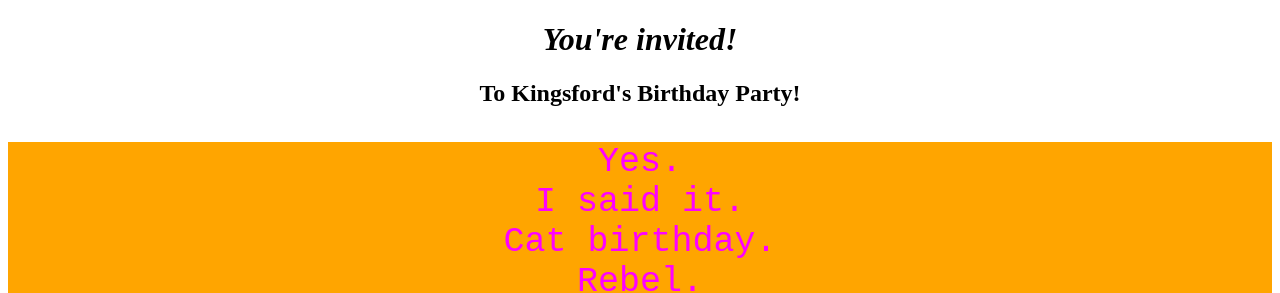
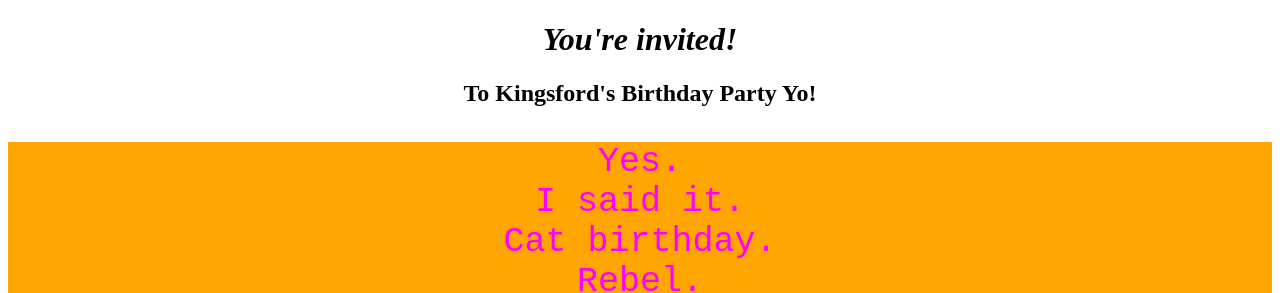
Before and after one commit to cassidykoedam/cassidykoedam.github.io, a plain HTML site: page index.html in a window 1280 px wide. Shown: the top 293 px of the page. Drawn offline with Linux system fonts and the light colour scheme.

Commit message:
index.html
Create index.html

```diff
--- a/index.html
+++ b/index.html
@@ -15,7 +15,7 @@
     <body>
 
         <h1 class="invite"> <em>You're invited!</em></h1>
-        <h2 class="kittybruh">To Kingsford's Birthday Party!</h2>
+        <h2 class="kittybruh">To Kingsford's Birthday Party Yo!</h2>
 
         <p class="sassy">
         Yes.<br>
```
